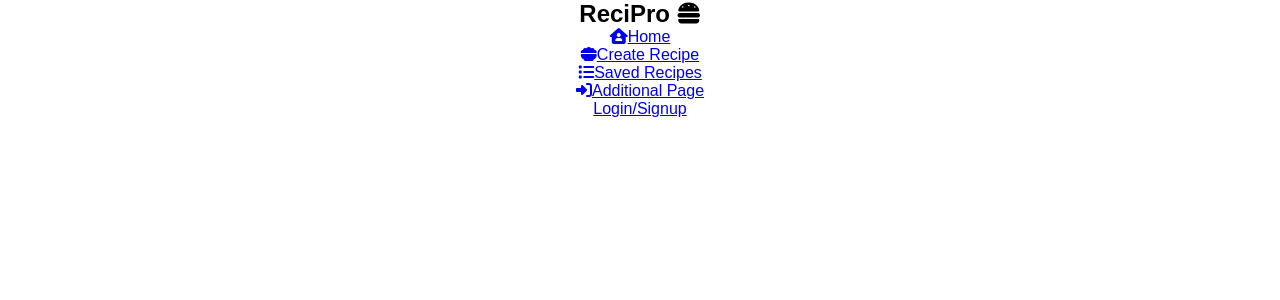
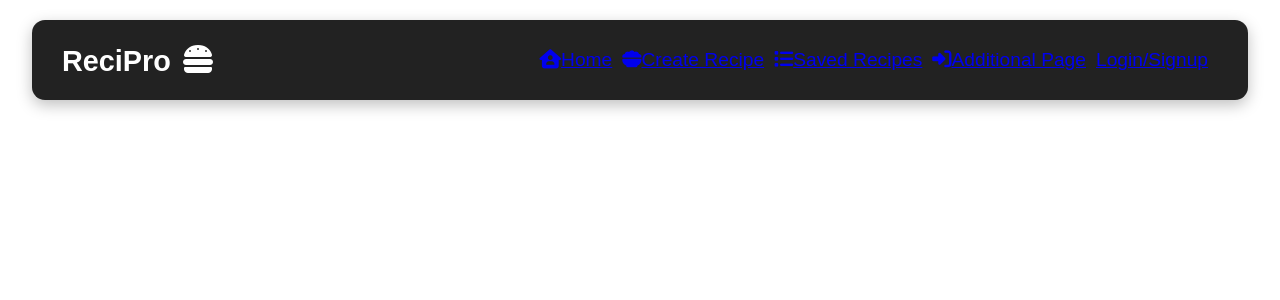
Before and after one commit to Sandeep-Abeykoon/mern-recipe-app, a React (Create React App) app in the folder client/: page / in a window 1280 px wide. Shown: the top 300 px of the page. Built offline with nearby package versions, Linux system fonts and the light colour scheme.

Commit message:
updated the css file

```diff
--- a/client/src/components/navbar.js
+++ b/client/src/components/navbar.js
@@ -1,15 +1,16 @@
 import { Component } from "react";
 import { MenuData } from "./menuData";
+import "./navbarStyle.css";
 
 console.log(MenuData);
 class Navbar extends Component{
     render(){
         return(
             <nav className="NavbarItems">
-                <h1>
+                <h1 className="logo">
                     ReciPro <i className="fas fa-hamburger"></i>
                 </h1>
-                <ul>
+                <ul className="nav-menu">
                     {MenuData.map((item, index) => {
                         return(
                             <li key={index}>
--- a/client/src/components/navbarStyle.css
+++ b/client/src/components/navbarStyle.css
@@ -0,0 +1,37 @@
+.NavbarItems{
+    display: flex;
+    justify-content: space-between;
+    align-items: center;
+    font-size: 1.2rem;
+    padding: 0 30px;
+    background-color: #222;
+    box-shadow: 0 5px 15px rgba(0, 0, 0, 0.25);
+    width: 95%;
+    height: 80px;
+    border-radius: 13px;
+    position: fixed;
+    top: 20px;
+    left: 50%;
+    transform: translate(-50%);
+}
+
+.logo{
+    color: #fff;
+    justify-self: start;
+    cursor: pointer;
+}
+
+.fas.fa-hamburger{
+   margin-left: 0.2rem;
+   font-size: 2rem;
+}
+
+.nav-menu{
+    display: grid;
+    grid-template-columns: repeat(6, auto);
+    grid-gap: 10px;
+    list-style: none;
+    align-items: center;
+    text-align: center;
+    justify-content: end;
+}
```
